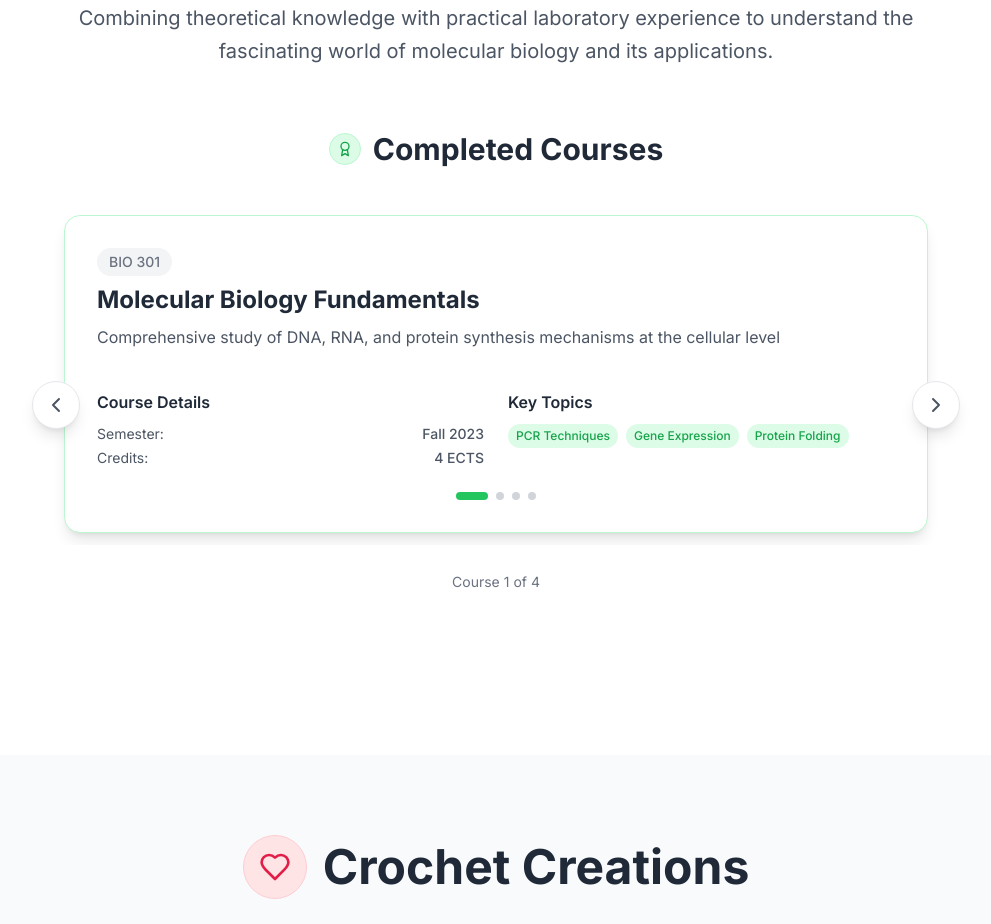
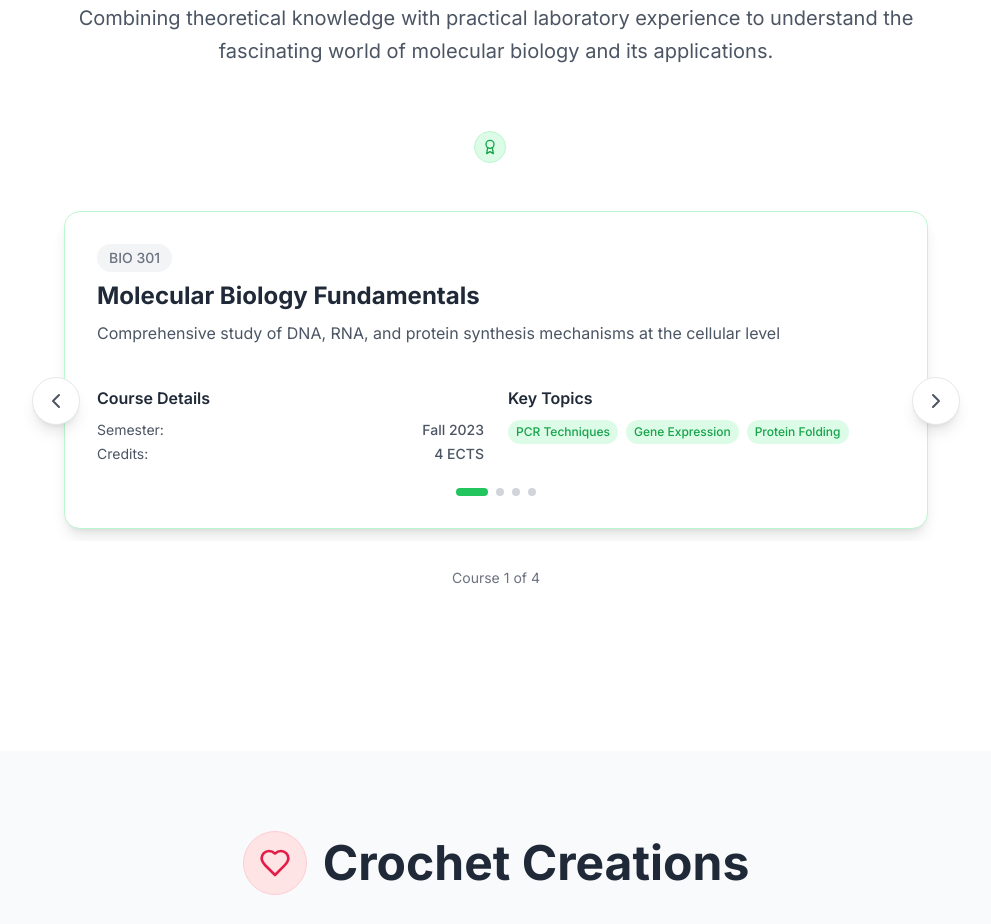
Before and after one commit to niya-shroff/alykatpaulport, a React (Vite) app: page / in a window 1280 px wide. Shown: the part 6582-7506 px from the top of the page, without its empty margins (144-1135 px from the left). Built offline with nearby package versions, Linux system fonts and the light colour scheme.

Commit message:
Updated BiotechSection.tsx

```diff
--- a/src/components/BiotechSection.tsx
+++ b/src/components/BiotechSection.tsx
@@ -76,7 +76,6 @@ export default function BiotechSection() {
               <div className="w-8 h-8 bg-green-100 rounded-full flex items-center justify-center mr-3 border border-green-200">
                 <Award className="w-4 h-4 text-green-600" />
               </div>
-              <h3 className="text-3xl font-bold text-gray-800">Completed Courses</h3>
             </div>
           </div>
 
```
